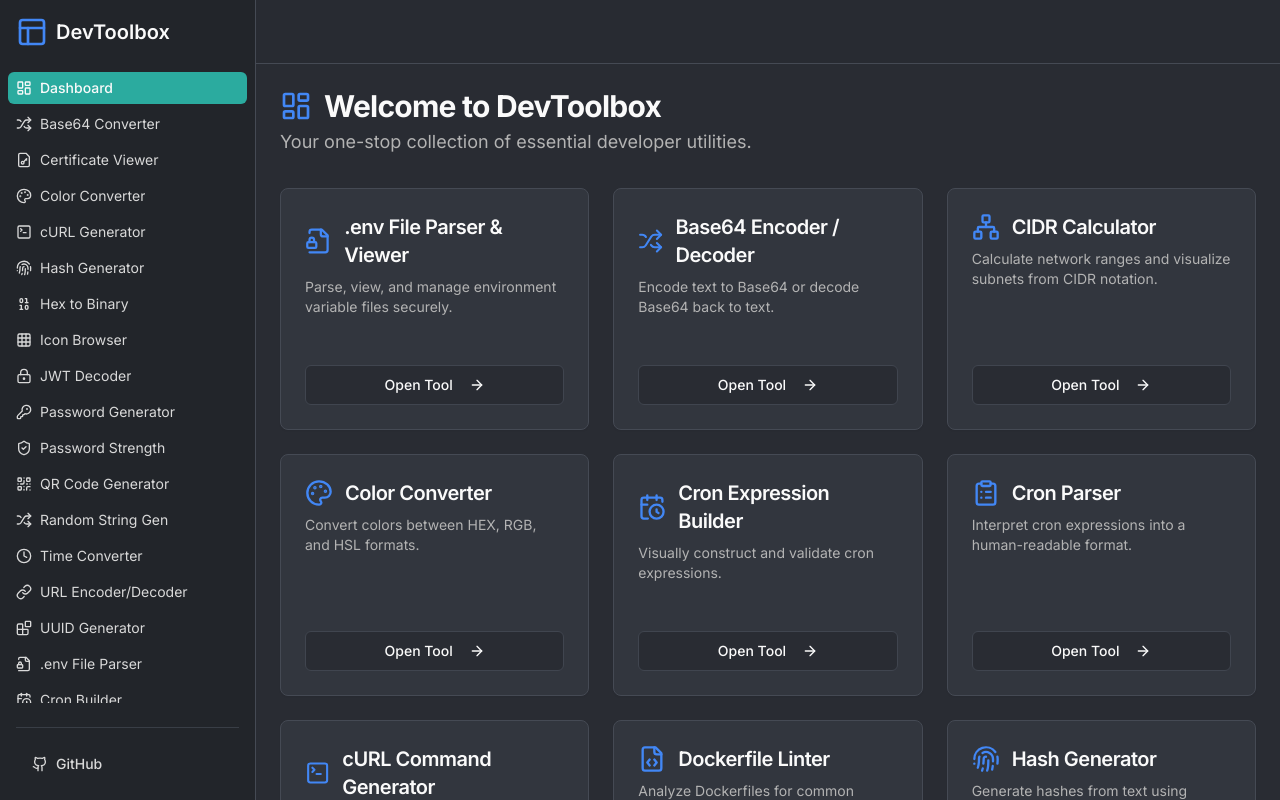
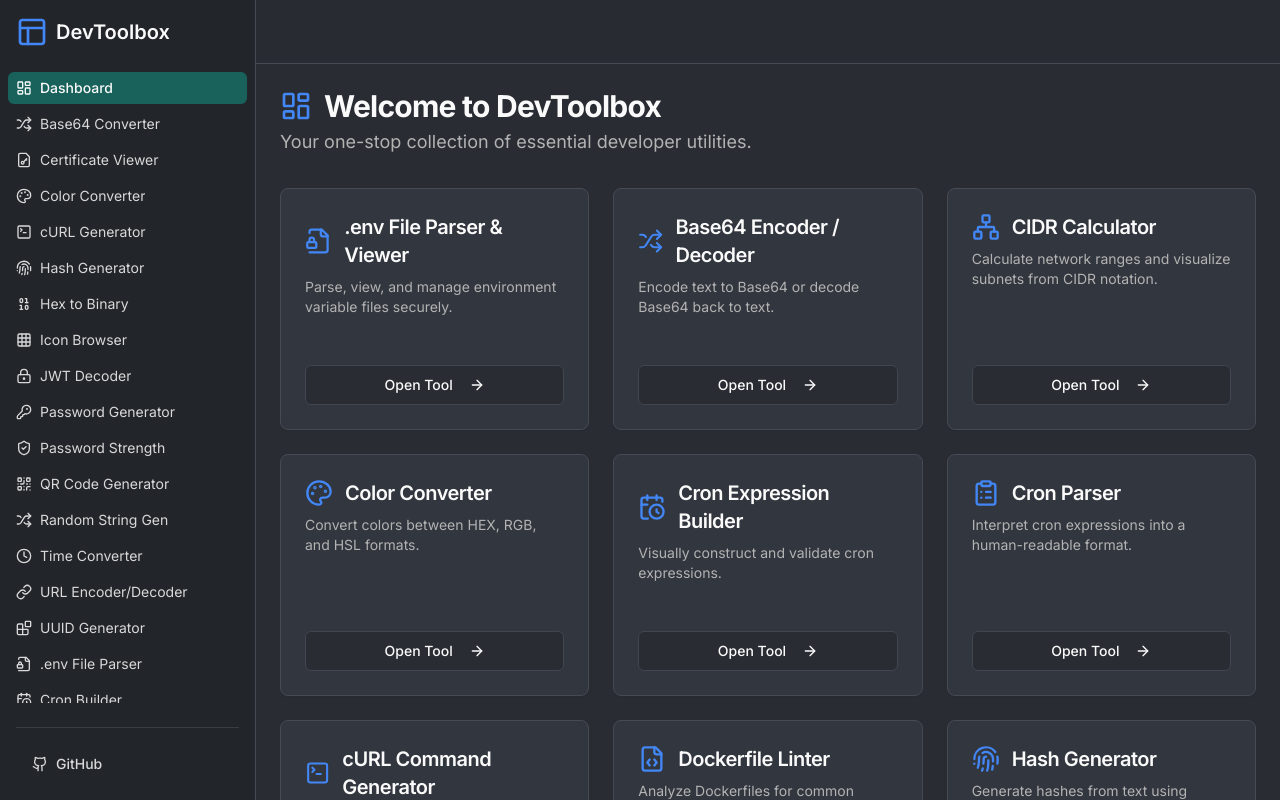
Before and after one commit to i-am-smolli/devtoolbox, a Next.js app: page / in a window 1280 px wide. Shown: the top 800 px of the page. Built offline with nearby package versions, Linux system fonts and the light colour scheme.

Commit message:
change to greenishblue the light mint color was nice, but a bit hard to read

```diff
--- a/src/app/globals.css
+++ b/src/app/globals.css
@@ -1,6 +1,3 @@
-/* Import diff2html styles */
-/* @import 'diff2html/bundles/css/diff2html.min.css'; */ /* Removed as Text Diff tool is removed */
-
 @import "tailwindcss";
 
 @plugin 'tailwindcss-animate';
@@ -54,6 +51,8 @@
   --color-sidebar-accent-foreground: hsl(var(--sidebar-accent-foreground));
   --color-sidebar-border: hsl(var(--sidebar-border));
   --color-sidebar-ring: hsl(var(--sidebar-ring));
+
+  --color-greenishblue: #18625b;
 
   --radius-lg: var(--radius);
   --radius-md: calc(var(--radius) - 2px);
@@ -148,7 +147,7 @@
     --sidebar-foreground: 0 0% 85%; /* Lighter text for sidebar */
     --sidebar-primary: 217 90% 61%; /* Same as main primary */
     --sidebar-primary-foreground: 0 0% 98%;
-    --sidebar-accent: 174 60% 42%; /* Slightly brighter accent for sidebar interactions */
+    --sidebar-accent: 174 60% 24%; /* Slightly brighter accent for sidebar interactions */
     --sidebar-accent-foreground: 0 0% 98%;
     --sidebar-border: 220 10% 25%;
     --sidebar-ring: 217 90% 65%;
--- a/src/components/ui/button.tsx
+++ b/src/components/ui/button.tsx
@@ -9,7 +9,7 @@ const buttonVariants = cva(
   {
     variants: {
       variant: {
-        default: "bg-primary text-primary-foreground hover:bg-primary/90",
+        default: "bg-primary bg-greenishblue text-primary-foreground hover:bg-primary/90",
         destructive:
           "bg-destructive text-destructive-foreground hover:bg-destructive/90",
         outline:
```
